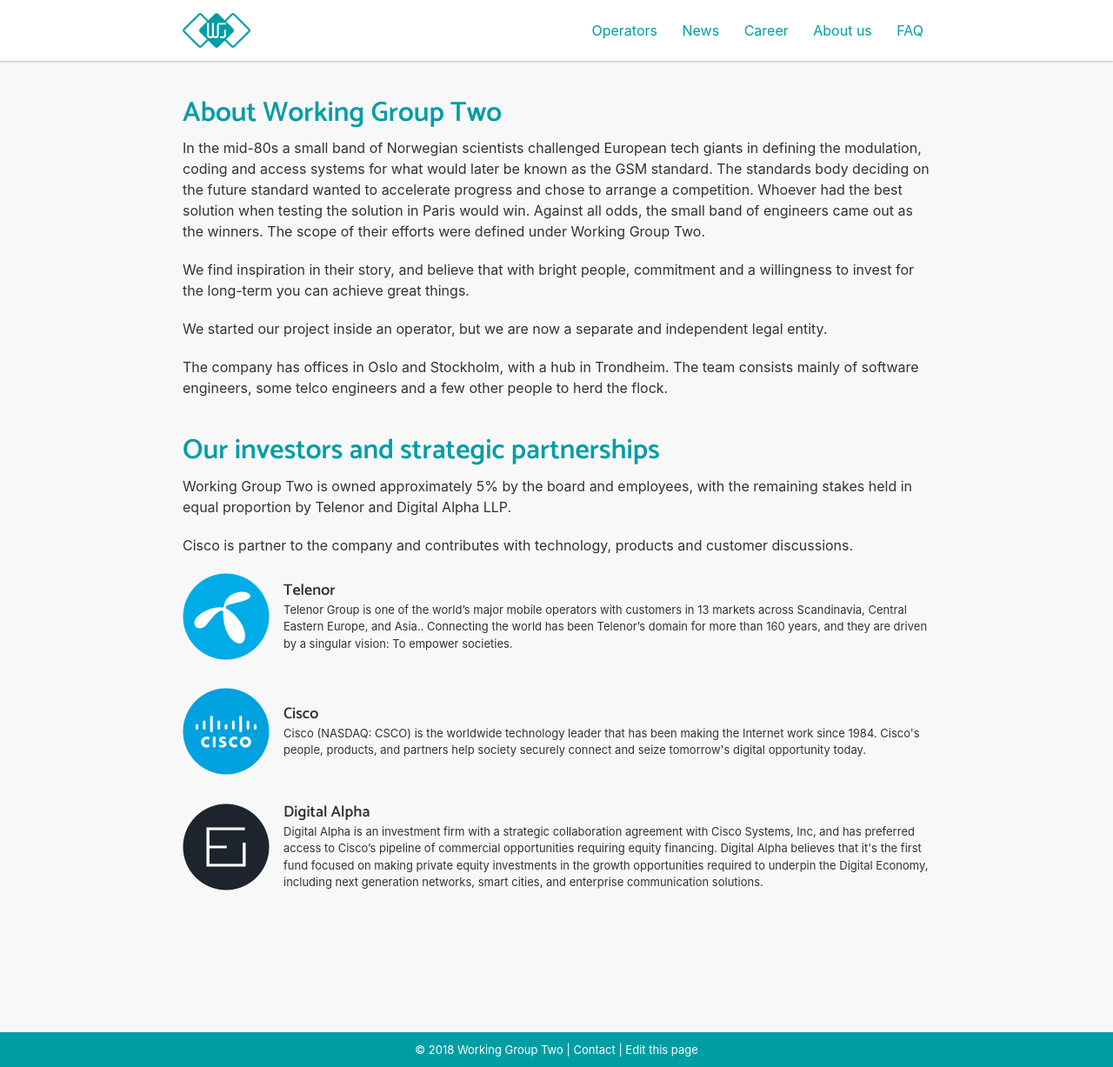
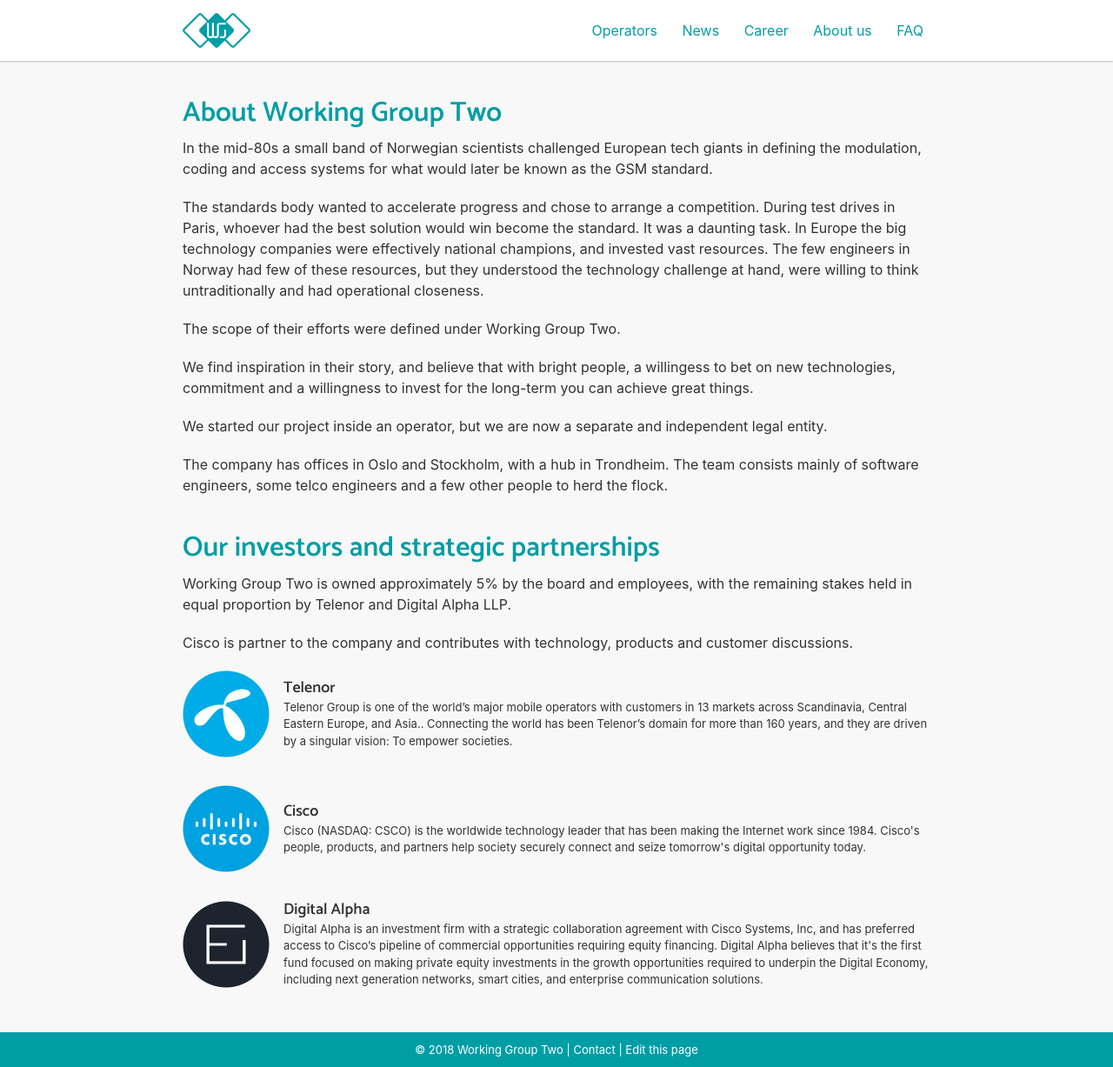
Before and after one commit to working-group-two/engineering-blog, a Jekyll site: the page built from pages/about.md, in a window 1280 px wide and 1227 px high. Shown: the whole window at 87% size. Built offline with Jekyll 4.4.1, drawn with Linux system fonts in a browser that asks for light colours; nearby versions of some CDN libraries.

Commit message:
Update about.md
text edits

```diff
--- a/pages/about.md
+++ b/pages/about.md
@@ -6,9 +6,13 @@
 
 # About Working Group Two
 
-In the mid-80s a small band of Norwegian scientists challenged European tech giants in defining the modulation, coding and access systems for what would later be known as the GSM standard. The standards body deciding on the future standard wanted to accelerate progress and chose to arrange a competition. Whoever had the best solution when testing the solution in Paris would win. Against all odds, the small band of engineers came out as the winners. The scope of their efforts were defined under Working Group Two.
+In the mid-80s a small band of Norwegian scientists challenged European tech giants in defining the modulation, coding and access systems for what would later be known as the GSM standard.
 
-We find inspiration in their story, and believe that with bright people, commitment and a willingness to invest for the long-term you can achieve great things.
+The standards body wanted to accelerate progress and chose to arrange a competition. During test drives in Paris, whoever had the best solution would win become the standard. It was a daunting task. In Europe the big technology companies were effectively national champions, and invested vast resources. The few engineers in Norway had few of these resources, but they understood the technology challenge at hand, were willing to think untraditionally and had operational closeness.
+
+The scope of their efforts were defined under Working Group Two.
+
+We find inspiration in their story, and believe that with bright people, a willingess to bet on new technologies, commitment and a willingness to invest for the long-term you can achieve great things.
 
 We started our project inside an operator,  but we are now a separate and independent legal entity.
 
```
